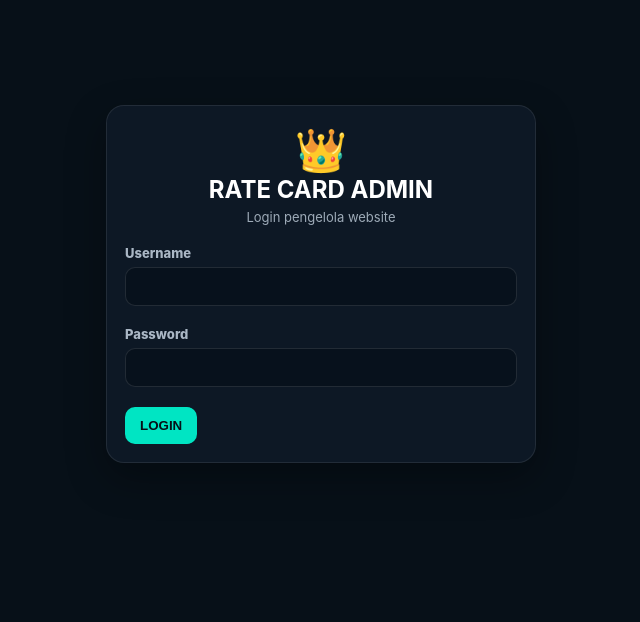
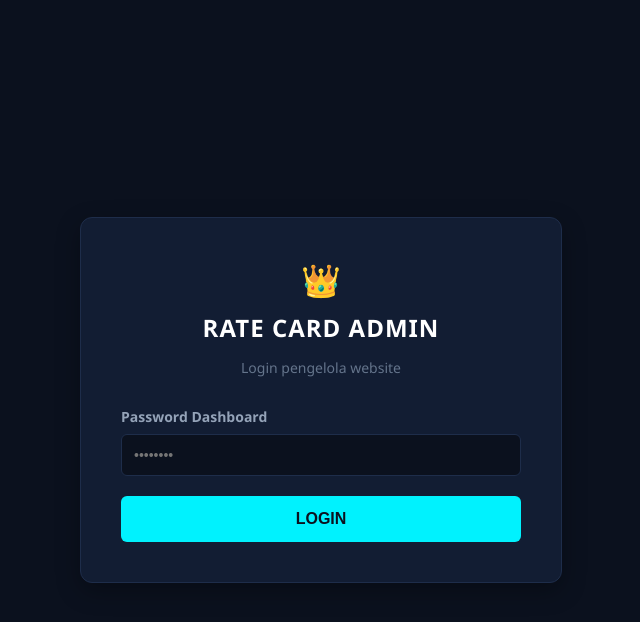
Before and after one commit to farizdzulhaimi6942-bit/rate-card-Rekanjani, a website: page admin.html in a window 1280 px wide. Shown: the whole page, without its empty margins (319-959 px from the left). Drawn offline with Linux system fonts and the light colour scheme.

Commit message:
Update admin.html

```diff
--- a/admin.html
+++ b/admin.html
@@ -1,68 +1,126 @@
-<!doctype html>
+<!DOCTYPE html>
 <html lang="id">
 <head>
-<meta charset="utf-8"><meta name="viewport" content="width=device-width,initial-scale=1">
-<title>RATE CARD — ADMIN</title>
-<style>
-*{box-sizing:border-box}body{margin:0;background:#071018;color:#fff;font-family:Inter,Segoe UI,Arial,sans-serif}.wrap{width:min(1000px,94%);margin:auto;padding:25px 0 50px}h1{margin:0 0 5px}.card{background:#0d1825;border:1px solid #ffffff16;border-radius:18px;padding:18px;margin:15px 0;box-shadow:0 15px 40px #0005}.grid{display:grid;grid-template-columns:1fr 1fr;gap:12px}.field{display:flex;flex-direction:column;gap:6px}.field label{font-weight:800;color:#aab7c5;font-size:13px}.field input,.field textarea{width:100%;padding:11px;border-radius:10px;border:1px solid #ffffff1c;background:#07111c;color:#fff}.field textarea{min-height:120px}.btn{padding:11px 15px;border:0;border-radius:10px;background:#00e5c3;color:#061017;font-weight:900;cursor:pointer}.btn.secondary{background:#ffffff14;color:#fff}.btn.danger{background:#8b2635;color:#fff}.row{display:flex;gap:10px;flex-wrap:wrap}.msg{padding:11px;border-radius:10px;margin-top:10px;display:none}.ok{background:#0b453d}.err{background:#51202a}.hidden{display:none}.muted{color:#9eabb8;font-size:13px}.login{max-width:430px;margin:80px auto}.brand{text-align:center;margin-bottom:20px}a{color:#00e5c3}
-@media(max-width:700px){.grid{grid-template-columns:1fr}}
-</style>
+    <meta charset="UTF-8">
+    <meta name="viewport" content="width=device-width, initial-scale=1.0">
+    <title>RATE CARD ADMIN - LOGIN</title>
+    <style>
+        body {
+            background-color: #0b111e;
+            color: #ffffff;
+            font-family: 'Segoe UI', Tahoma, Geneva, Verdana, sans-serif;
+            display: flex;
+            justify-content: center;
+            align-items: center;
+            height: 100vh;
+            margin: 0;
+        }
+        .login-card {
+            background-color: #121d33;
+            border-radius: 12px;
+            padding: 40px;
+            width: 100%;
+            max-width: 400px;
+            box-shadow: 0 8px 24px rgba(0,0,0,0.3);
+            text-align: center;
+            border: 1px solid #1e2d4a;
+        }
+        .login-card h2 {
+            margin: 10px 0 5px 0;
+            font-size: 24px;
+            letter-spacing: 1px;
+        }
+        .login-card p {
+            color: #64748b;
+            font-size: 14px;
+            margin-bottom: 30px;
+        }
+        .form-group {
+            text-align: left;
+            margin-bottom: 20px;
+        }
+        .form-group label {
+            display: block;
+            font-size: 14px;
+            font-weight: 600;
+            margin-bottom: 8px;
+            color: #94a3b8;
+        }
+        .form-group input {
+            width: 100%;
+            padding: 12px;
+            border-radius: 6px;
+            border: 1px solid #1e2d4a;
+            background-color: #0b111e;
+            color: #ffffff;
+            font-size: 14px;
+            box-sizing: border-box;
+        }
+        .btn-login {
+            width: 100%;
+            padding: 14px;
+            background-color: #00f2fe;
+            border: none;
+            border-radius: 6px;
+            color: #0b111e;
+            font-size: 16px;
+            font-weight: bold;
+            cursor: pointer;
+            transition: all 0.2s;
+        }
+        .btn-login:hover {
+            background-color: #4facfe;
+            box-shadow: 0 0 15px rgba(0, 242, 254, 0.4);
+        }
+        .error-message {
+            background-color: rgba(239, 68, 68, 0.2);
+            border: 1px solid #ef4444;
+            color: #fca5a5;
+            padding: 12px;
+            border-radius: 6px;
+            font-size: 14px;
+            margin-top: 20px;
+            display: none;
+            text-align: left;
+        }
+        .crown { font-size: 32px; color: #f59e0b; }
+    </style>
 </head>
-<body><div class="wrap">
-<section id="login" class="card login"><div class="brand"><div style="font-size:42px">👑</div><h1>RATE CARD ADMIN</h1><div class="muted">Login pengelola website</div></div>
-<div class="field"><label>Username</label><input id="user" autocomplete="username"></div><br>
-<div class="field"><label>Password</label><input id="pass" type="password" autocomplete="current-password"></div><br>
-<button class="btn" onclick="login()">LOGIN</button><div id="loginMsg" class="msg err"></div>
-</section>
+<body>
 
-<section id="panel" class="hidden">
-<div style="display:flex;justify-content:space-between;gap:10px;align-items:center"><div><h1>⚙️ ADMIN SETTINGS</h1><div class="muted">Update tersimpan di database online dan dibaca oleh halaman Viewer.</div></div><button class="btn secondary" onclick="logout()">Keluar</button></div>
-<div class="card"><h2>🎨 Tampilan</h2><div class="grid">
-<div class="field"><label>Judul</label><input id="title"></div>
-<div class="field"><label>Teks bergerak</label><input id="marquee"></div>
-<div class="field"><label>Warna aksen</label><input id="accent" type="color"></div>
-<div class="field"><label>Warna background</label><input id="bg" type="color"></div>
-</div></div>
-<div class="card"><h2>💰 Harga</h2><div class="grid" id="prices"></div></div>
-<div class="card"><h2>🔗 Akun Sosmed</h2><div class="grid" id="socials"></div></div>
-<div class="card"><h2>📝 Keterangan informasi terbaru</h2><div class="field"><textarea id="note"></textarea></div></div>
-<div class="card"><h2>🖼️ Media</h2><div class="grid">
-<div><div class="muted">Foto profil</div><input id="profileFile" type="file" accept="image/*"><div id="profileStatus" class="muted"></div></div>
-<div><div class="muted">Wallpaper</div><input id="wallFile" type="file" accept="image/*"><div id="wallStatus" class="muted"></div></div>
-</div></div>
-<div class="card"><div class="row"><button class="btn" onclick="save()">💾 SIMPAN SEMUA</button><button class="btn danger" onclick="resetData()">↺ RESET</button><a class="btn secondary" href="/" style="text-decoration:none">👁 Lihat Viewer</a></div><div id="msg" class="msg"></div></div>
-</section>
-</div>
-<script>
-let token=sessionStorage.getItem("rate_admin_token"), data=null;
-const fallback={title:"RATE CARD",marquee:"PREMIUM RATE CARD • UPDATE TERBARU • SILAKAN CEK HARGA & INFORMASI",accent:"#00e5c3",bg:"#071018",profile:"",wall:"",rates:[["📘","FACEBOOK","Rp 0"],["◎","INSTAGRAM","Rp 0"],["▶","REELS FACEBOOK","Rp 0"],["♪","TIKTOK","Rp 0"],["★","ALL SOSMED","Rp 0"]],accounts:[["FACEBOOK","Nama akun Facebook",""],["INSTAGRAM","Nama akun Instagram",""],["TIKTOK","Nama akun TikTok",""]],note:"Silakan isi keterangan terbaru melalui Admin."};
-const $=id=>document.getElementById(id);
-function showMsg(t,ok=true){let e=$("msg");e.textContent=t;e.className="msg "+(ok?"ok":"err");e.style.display="block"}
-function login(){fetch("/api/admin",{method:"POST",headers:{"Content-Type":"application/json"},body:JSON.stringify({action:"login",username:$("user").value,password:$("pass").value})}).then(r=>r.json()).then(x=>{if(x.token){token=x.token;sessionStorage.setItem("rate_admin_token",token);openPanel()}else{$("loginMsg").textContent=x.error||"Login gagal";$("loginMsg").style.display="block"}}).catch(()=>{$("loginMsg").textContent="Server tidak dapat dihubungi";$("loginMsg").style.display="block"})}
-function openPanel(){ $("login").classList.add("hidden");$("panel").classList.remove("hidden");load() }
-function logout(){sessionStorage.removeItem("rate_admin_token");location.reload()}
-async function load(){let r=await fetch("/api/config");data=await r.json();fill()}
-function fill(){
-$("title").value=data.title;$("marquee").value=data.marquee;$("accent").value=data.accent;$("bg").value=data.bg;$("note").value=data.note||"";
-$("prices").innerHTML=data.rates.map((x,i)=>`<div class="field"><label>${x[1]}</label><input data-rate="${i}" value="${x[2]}"></div>`).join("");
-$("socials").innerHTML=data.accounts.map((x,i)=>`<div class="field"><label>${x[0]} — Nama akun</label><input data-name="${i}" value="${x[1]}"><label>Link website</label><input data-link="${i}" value="${x[2]}"></div>`).join("");
-}
-async function upload(file,type){
-if(!file)return null; if(file.size>5*1024*1024)throw Error("Ukuran gambar maksimal 5 MB.");
-let fd=new FormData();fd.append("file",file);fd.append("type",type);
-let r=await fetch("/api/upload",{method:"POST",headers:{Authorization:"Bearer "+token},body:fd});let x=await r.json();if(!r.ok)throw Error(x.error||"Upload gagal");return x.url;
-}
-async function save(){
-try{
-let pf=await upload($("profileFile").files[0],"profile"), wf=await upload($("wallFile").files[0],"wall"); if(pf)data.profile=pf;if(wf)data.wall=wf;
-data.title=$("title").value;data.marquee=$("marquee").value;data.accent=$("accent").value;data.bg=$("bg").value;data.note=$("note").value;
-document.querySelectorAll("[data-rate]").forEach(e=>data.rates[+e.dataset.rate][2]=e.value);
-document.querySelectorAll("[data-name]").forEach(e=>data.accounts[+e.dataset.name][1]=e.value);
-document.querySelectorAll("[data-link]").forEach(e=>data.accounts[+e.dataset.link][2]=e.value);
-let r=await fetch("/api/admin",{method:"PUT",headers:{"Content-Type":"application/json",Authorization:"Bearer "+token},body:JSON.stringify(data)});
-let x=await r.json();if(!r.ok)throw Error(x.error||"Gagal menyimpan");data=x.data;fill();showMsg("✅ Berhasil disimpan. Semua viewer sekarang membaca data terbaru.");$("profileStatus").textContent=pf?"Foto profil berhasil diupload.":"";$("wallStatus").textContent=wf?"Wallpaper berhasil diupload.":"";
-}catch(e){showMsg("❌ "+e.message,false)}
-}
-async function resetData(){if(!confirm("Reset semua data ke default?"))return;let r=await fetch("/api/admin",{method:"PUT",headers:{"Content-Type":"application/json",Authorization:"Bearer "+token},body:JSON.stringify(fallback)});let x=await r.json();if(r.ok){data=x.data;fill();showMsg("Data direset.")}else showMsg(x.error||"Gagal",false)}
-if(token)openPanel();
-</script></body></html>
+    <div class="login-card">
+        <div class="crown">👑</div>
+        <h2>RATE CARD ADMIN</h2>
+        <p>Login pengelola website</p>
+
+        <form id="loginForm">
+            <div class="form-group">
+                <label for="password">Password Dashboard</label>
+                <input type="password" id="password" placeholder="••••••••" required>
+            </div>
+            <button type="submit" class="btn-login">LOGIN</button>
+        </form>
+
+        <div class="error-message" id="errorMsg">Password salah! Silakan coba lagi.</div>
+    </div>
+
+    <script>
+        document.getElementById('loginForm').addEventListener('submit', function(e) {
+            e.preventDefault();
+            const passwordInput = document.getElementById('password').value;
+            const errorElement = document.getElementById('errorMsg');
+
+            errorElement.style.display = 'none';
+
+            // KATA SANDI AMAN & STABIL TANPA DATABASE
+            if (passwordInput === 'bismillah123') {
+                alert('Login Berhasil!');
+                window.location.href = 'index.html'; // Langsung masuk ke halaman utama pengeditan Anda
+            } else {
+                errorElement.style.display = 'block';
+            }
+        });
+    </script>
+
+</body>
+</html>
```
